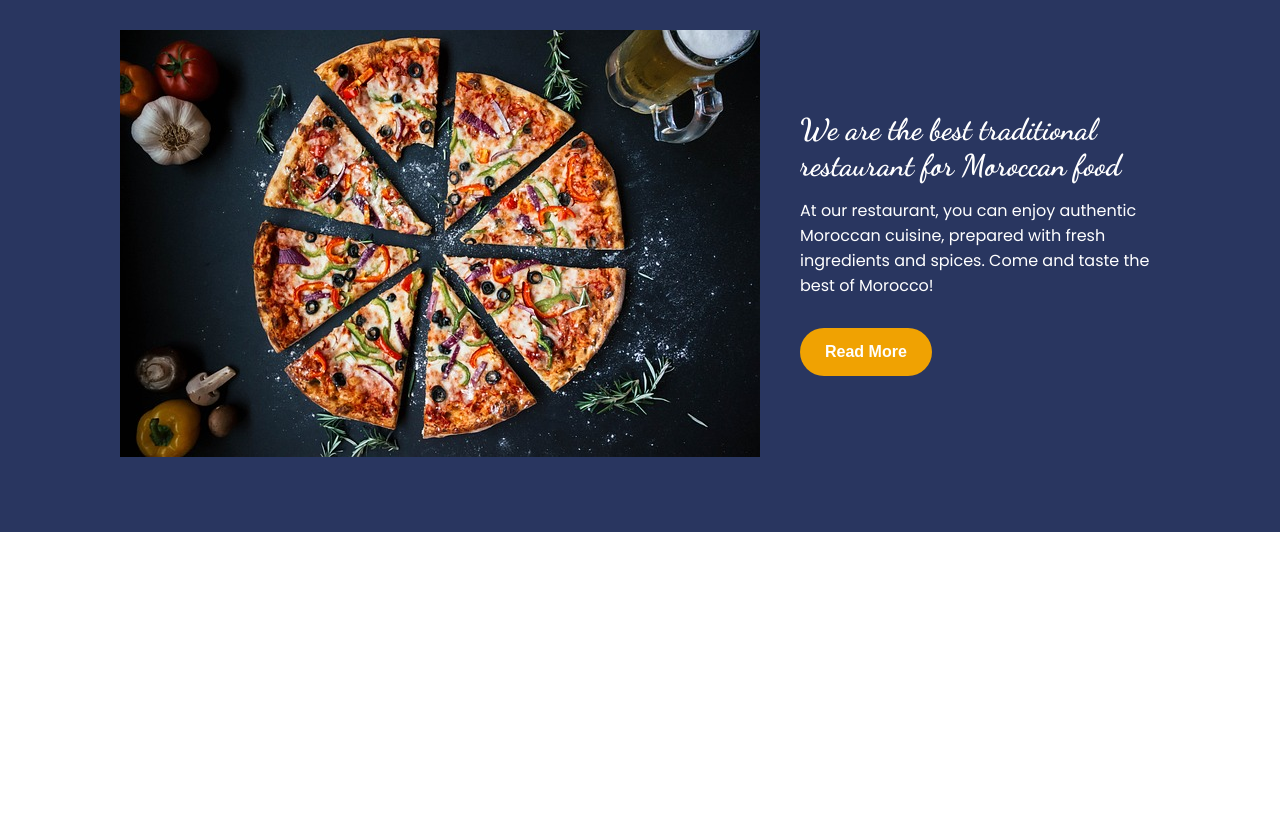
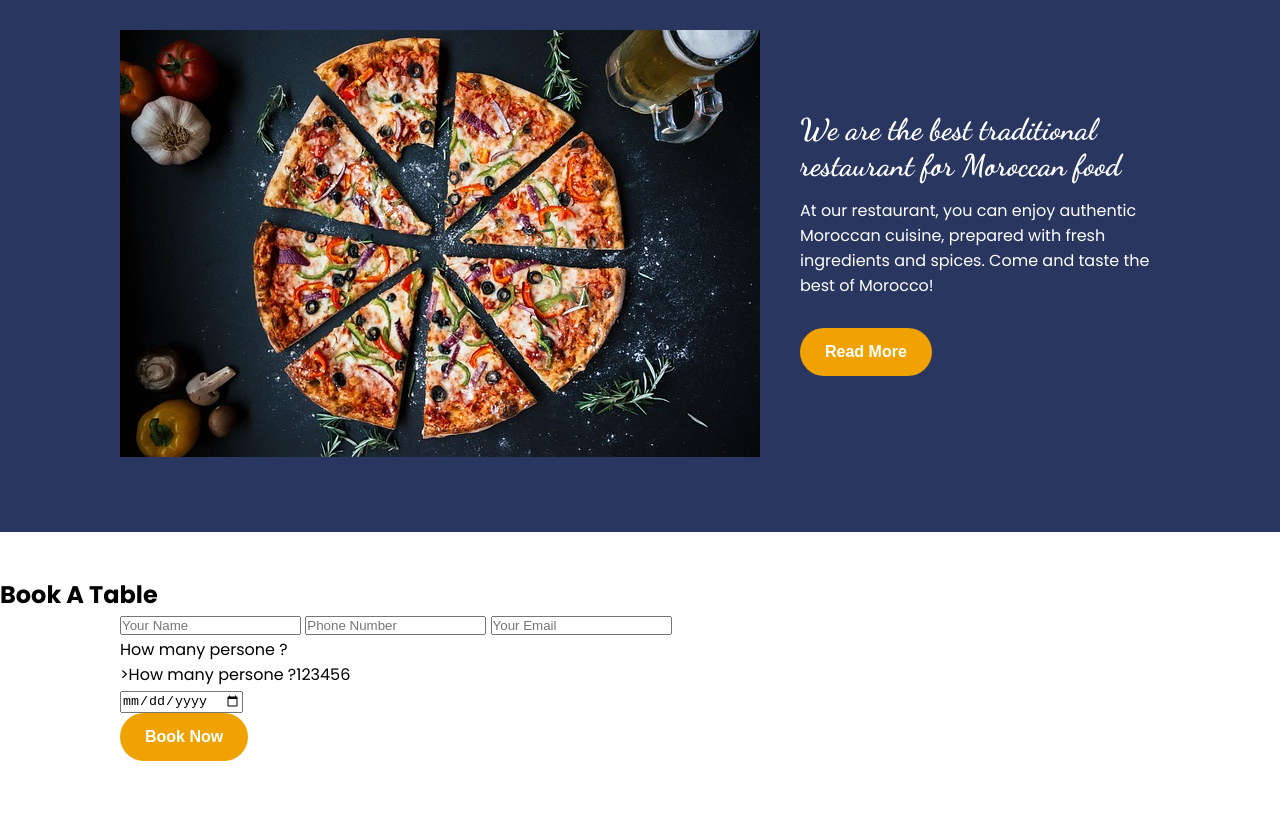
Before and after one commit to IMADWRGH/Restaurant-Mica, a plain HTML site: page index.html in a window 1280 px wide. Shown: the part 3129-3965 px from the top of the page. Before the commit the page ends 3661 px from the top, so only its background shows below. Drawn offline with nearby package versions, Linux system fonts and the light colour scheme.

Commit message:
new section "book"

```diff
--- a/index.html
+++ b/index.html
@@ -348,6 +348,31 @@
         </div>
       </div>
     </section>
+    <section class="book" id="book">
+      <h2 class="section_title">Book A Table</h2>
+      <div class="book_container container">
+        <div class="form_container">
+          <input type="text" name="name" placeholder="Your Name" />
+          <input type="number" name="phone" placeholder="Phone Number" />
+          <input type="email" name="email" placeholder="Your Email" />
+          <div class="select">
+            <span>How many persone ?</span>
+            <ul class="list">
+              <li data-value class="option">>How many persone ?</li>
+              <li data-value class="option">1</li>
+              <li data-value class="option">2</li>
+              <li data-value class="option">3</li>
+              <li data-value class="option">4</li>
+              <li data-value class="option">5</li>
+              <li data-value class="option">6</li>
+            </ul>
+          </div>
+          <input type="date" />
+          <button class="btn">Book Now</button>
+        </div>
+        <div class="map_container"></div>
+      </div>
+    </section>
     <script src="https://cdn.jsdelivr.net/npm/swiper@11/swiper-bundle.min.js"></script>
     <script src="main.js"></script>
   </body>
```
